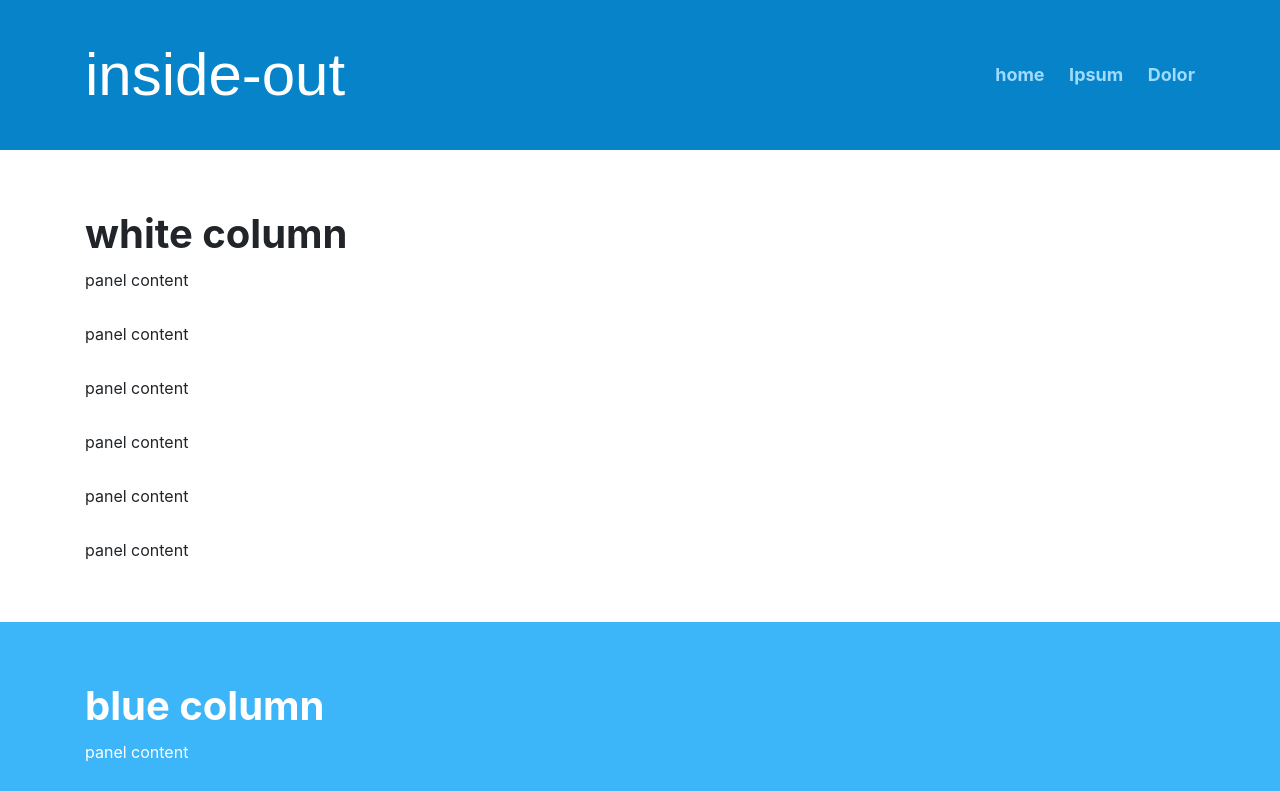
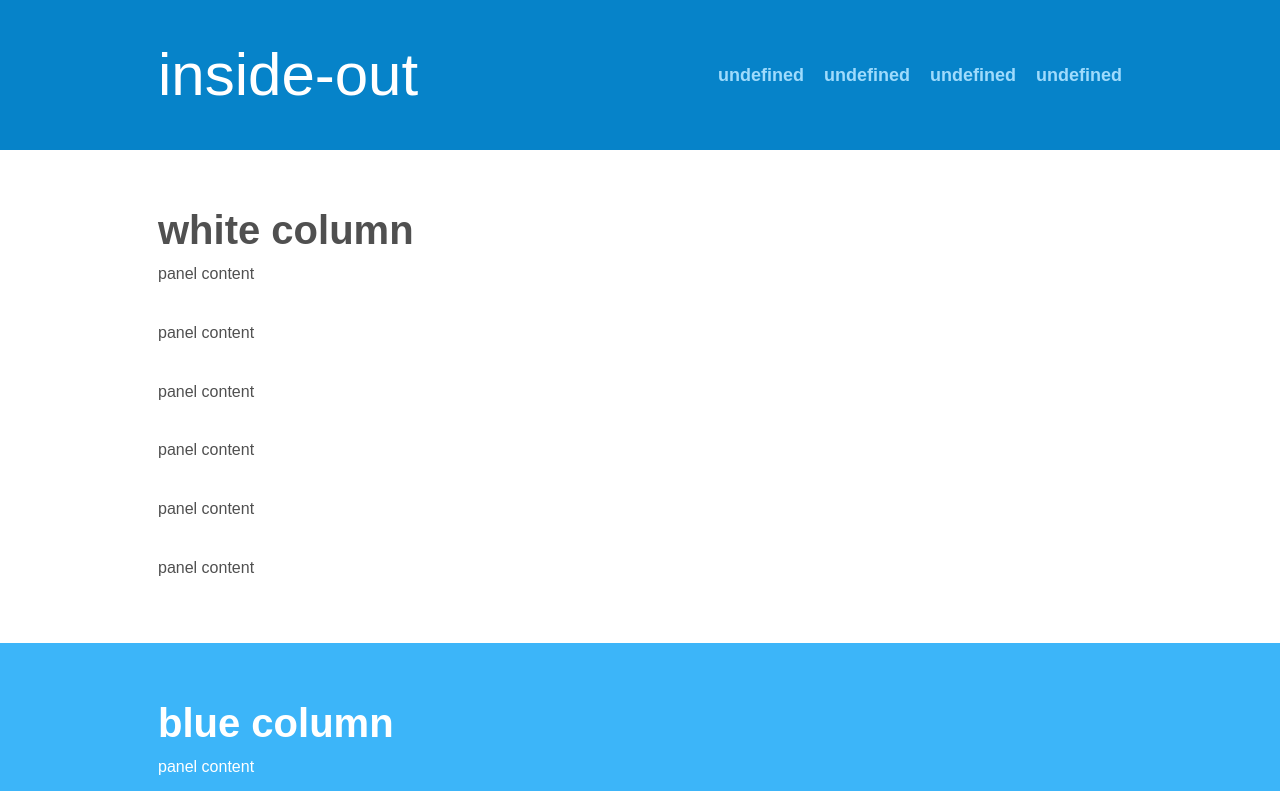
Before and after one commit to JimmyDeJesus/1xx, a plain HTML site: page index.html in a window 1280 px wide. Shown: the top 791 px of the page. Drawn offline with nearby package versions, Linux system fonts and the light colour scheme.

Commit message:
moved init function to the new app.js file and added ajax call to begin building menu by creating first menu layer

```diff
--- a/assets/css/header-resize.css
+++ b/assets/css/header-resize.css
@@ -113,7 +113,7 @@ section.color {
 #info-bar a:hover {
 	background-color: #0793e2;
 }
-#info-bar span.all-tutorials,  #info-bar span.back-to-tutorial {
+#info-bar span.all-tutorials, #info-bar span.back-to-tutorial {
 	display: block;
 	width: 50%;
 }
@@ -247,10 +247,10 @@ header.smaller nav a {
 #info-bar a {
 	display: block;
 }
-#info-bar span.all-tutorials,  #info-bar span.back-to-tutorial {
+#info-bar span.all-tutorials, #info-bar span.back-to-tutorial {
 	width: 100%;
 }
-#info-bar span.all-tutorials,  #info-bar span.back-to-tutorial {
+#info-bar span.all-tutorials, #info-bar span.back-to-tutorial {
 	float: none;
 	text-align: center;
 }
--- /dev/null
+++ b/assets/data/menu.json
@@ -0,0 +1,91 @@
+{
+
+	"menu": [{
+		"MenuName": "love",
+		"MenuLink": "love.html",
+		"Menus": [{
+			"MenuName": "things",
+			"MenuLink": "things.html",
+			"Menus": [{
+				"MenuName": "books",
+				"MenuLink": "books.html",
+				"Menus": {}
+			}, {
+				"MenuName": "music",
+				"MenuLink": "music.html",
+				"Menus": {}
+			}, {
+				"MenuName": "movies",
+				"MenuLink": "movies.html",
+				"Menus": {}
+			}, {
+				"MenuName": "websites",
+				"MenuLink": "websites.html",
+				"Menus": {}
+			}]
+		}, {
+			"MenuName": "people",
+			"MenuLink": "people.html",
+			"Menus": [{
+				"MenuName": "family",
+				"MenuLink": "family.html",
+				"Menus": {}
+			}, {
+				"MenuName": "friends",
+				"MenuLink": "friends.html",
+				"Menus": {}
+			}, {
+				"MenuName": "others",
+				"MenuLink": "others.html",
+				"Menus": {}
+			}]
+		}]
+	}, {
+		"MenuName": "who",
+		"MenuLink": "who.html",
+		"Menus": [{
+			"MenuName": "i",
+			"MenuLink": "i.html",
+			"Menus": [{
+				"MenuName": "was then",
+				"MenuLink": "was_then.html",
+				"Menus": {}
+			}, {
+				"MenuName": "am now",
+				"MenuLink": "am_now.html",
+				"Menus": {}
+			}, {
+				"MenuName": "will be",
+				"MenuLink": "will_be.html",
+				"Menus": {}
+			}]
+		}]
+	}, {
+		"MenuName": "challenges",
+		"MenuLink": "challenges.html",
+		"Menus": [{
+				"MenuName": "behind me",
+				"MenuLink": "behind_me.html",
+				"Menus": {}
+			}, {
+				"MenuName": "ahead of me",
+				"MenuLink": "ahead_of_me.html",
+				"Menus": {}
+			}
+
+		]
+	}, {
+		"MenuName": "you",
+		"MenuLink": "you.html",
+		"Menus": [{
+			"MenuName": "profile",
+			"MenuLink": "profile.html",
+			"Menus": {}
+		}, {
+			"MenuName": "settings",
+			"MenuLink": "settings.html",
+			"Menus": {}
+		}]
+	}]
+
+}
--- /dev/null
+++ b/assets/js/app.js
@@ -0,0 +1,52 @@
+// JavaScript Document
+
+
+
+
+
+function init() {
+	window.addEventListener('scroll', function (e) {
+		var distanceY = window.pageYOffset || document.documentElement.scrollTop,
+			shrinkOn = 300,
+			header = document.querySelector("header");
+		if (distanceY > shrinkOn) {
+			classie.add(header, "smaller");
+		} else {
+			if (classie.has(header, "smaller")) {
+				classie.remove(header, "smaller");
+			}
+		}
+	});
+
+	$.ajax({
+		method: 'GET',
+		url: 'assets/data/menu.json',
+		datatype: 'json',
+		success: function (data) {
+			console.log('all good');
+			console.log(data.menu.length);
+			console.log(data.menu);
+
+			if (data.menu.length > 0) {
+
+				data.menu.forEach(function (data) {
+
+					console.log(data.MenuName);
+					console.log(data.MenuLink);
+
+					$('nav').append('<a href= "' + data.MenuLink + '">' + data.menuname + '</a>');
+				});
+
+			}
+
+		},
+		error: function () {
+			console.log('all is not good');
+		}
+	});
+
+
+}
+
+
+window.onload = init();
--- a/index.html
+++ b/index.html
@@ -5,30 +5,20 @@
 <meta name="viewport" content="width=device-width, initial-scale=1">
 <title>1xx.jd09524 | 1xx</title>
 
+
+
+
+
+	<link rel="stylesheet" href="https://maxcdn.bootstrapcdn.com/bootstrap/4.0.0/css/bootstrap.min.css" integrity="sha384-Gn5384xqQ1aoWXA+058RXPxPg6fy4IWvTNh0E263XmFcJlSAwiGgFAW/dAiS6JXm" crossorigin="anonymous">
+
+	<link href=”https://maxcdn.bootstrapcdn.com/font-awesome/4.7.0/css/font-awesome.min.css” rel=”stylesheet” integrity=”sha384-wvfXpqpZZVQGK6TAh5PVlGOfQNHSoD2xbE+QkPxCAFlNEevoEH3Sl0sibVcOQVnN” crossorigin=”anonymous”>
+
 	<!-- styles used for the header and body of the page -->
 	<link rel="stylesheet"	href="assets/css/header-resize.css">
-		<link rel="stylesheet" href="https://maxcdn.bootstrapcdn.com/bootstrap/4.0.0/css/bootstrap.min.css" integrity="sha384-Gn5384xqQ1aoWXA+058RXPxPg6fy4IWvTNh0E263XmFcJlSAwiGgFAW/dAiS6JXm" crossorigin="anonymous">
-		<link href=”https://maxcdn.bootstrapcdn.com/font-awesome/4.7.0/css/font-awesome.min.css” rel=”stylesheet” integrity=”sha384-wvfXpqpZZVQGK6TAh5PVlGOfQNHSoD2xbE+QkPxCAFlNEevoEH3Sl0sibVcOQVnN” crossorigin=”anonymous”>
+<!-- styles used for the footer  of the page -->
 
-		<!-- styles used for the footer  of the page -->
 	<link rel="stylesheet" href="assets/css/footer.css">
-		<script>
-    	function init() {
-			window.addEventListener('scroll', function(e){
-            	var distanceY = window.pageYOffset || document.documentElement.scrollTop,
-					shrinkOn = 300,
-					header = document.querySelector("header");
-				if (distanceY > shrinkOn) {
-					classie.add(header,"smaller");
-				} else {
-					if (classie.has(header,"smaller")) {
-						classie.remove(header,"smaller");
-					}
-				}
-			});
-		}
-    window.onload = init();
-		</script>
+
 	</head>
 
 <body>
@@ -36,7 +26,7 @@
 <header>
   <div class="container clearfix">
     <h1 id="logo"> inside-out </h1>
-    <nav> <a href="">home</a> <a href="">Ipsum</a> <a href="">Dolor</a> </nav>
+    <nav> </nav>
   </div>
 </header>
 <!-- /header -->
@@ -111,7 +101,7 @@
 </footer>
 <!--footer start from here-->
 
-<script src="https://code.jquery.com/jquery-3.2.1.slim.min.js" integrity="sha384-KJ3o2DKtIkvYIK3UENzmM7KCkRr/rE9/Qpg6aAZGJwFDMVNA/GpGFF93hXpG5KkN" crossorigin="anonymous"></script>
+<script src="https://cdnjs.cloudflare.com/ajax/libs/jquery/3.3.1/jquery.min.js" integrity="sha256-FgpCb/KJQlLNfOu91ta32o/NMZxltwRo8QtmkMRdAu8=" crossorigin="anonymous"></script>
 <script src="https://cdnjs.cloudflare.com/ajax/libs/popper.js/1.12.9/umd/popper.min.js" integrity="sha384-ApNbgh9B+Y1QKtv3Rn7W3mgPxhU9K/ScQsAP7hUibX39j7fakFPskvXusvfa0b4Q" crossorigin="anonymous"></script>
 <div class="copyright">
   <div class="container">
@@ -132,11 +122,14 @@
     </div>
   </div>
   <!-- /footer -->
+	</div>
+  <script src="https://maxcdn.bootstrapcdn.com/bootstrap/4.0.0/js/bootstrap.min.js" integrity="sha384-JZR6Spejh4U02d8jOt6vLEHfe/JQGiRRSQQxSfFWpi1MquVdAyjUar5+76PVCmYl" crossorigin="anonymous"></script>
 
-          <script src="https://maxcdn.bootstrapcdn.com/bootstrap/4.0.0/js/bootstrap.min.js" integrity="sha384-JZR6Spejh4U02d8jOt6vLEHfe/JQGiRRSQQxSfFWpi1MquVdAyjUar5+76PVCmYl" crossorigin="anonymous"></script>
-        </div>
 <!-- /#wrapper -->
 <!-- js used for the header and body of the page -->
 <script src="assets/js/header-resize.js"></script>
+
+<!-- all javascript used in app that is custom will come from the app.js file -->
+<script	src="assets/js/app.js"></script>
 </body>
 </html>
```
Lines whose indentation alone changed are shown as unchanged.
